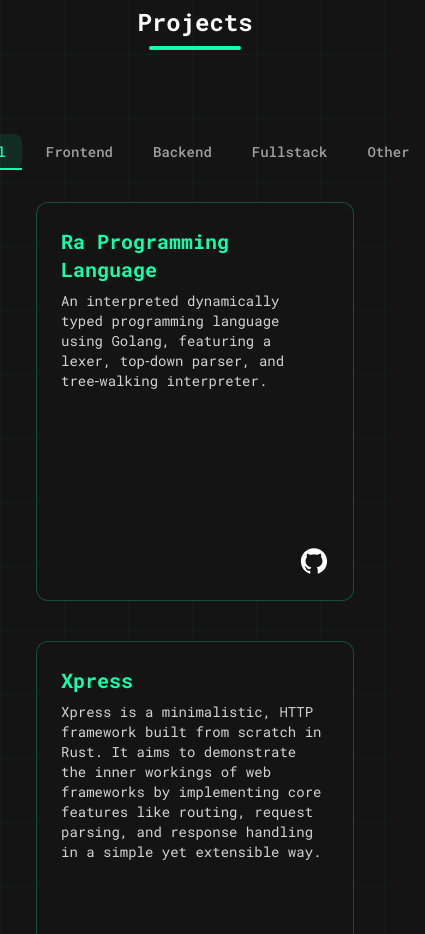
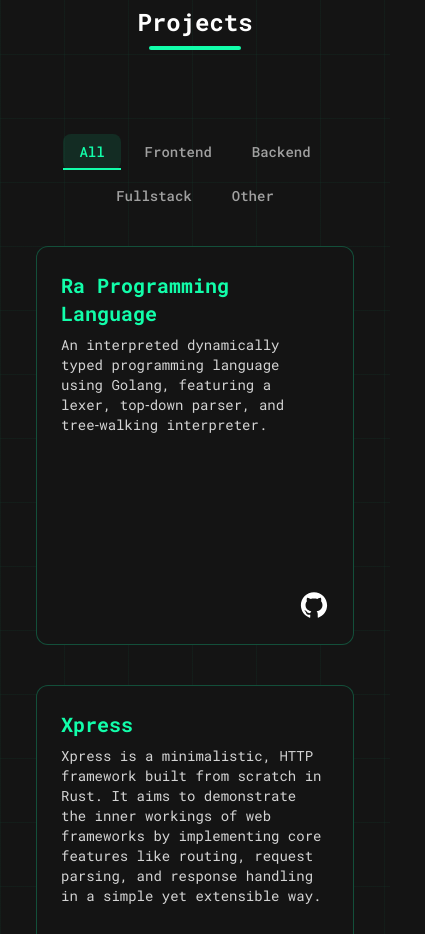
Before and after one commit to MikhailWahib/portfolio, a Next.js app: page / in a window 390 px wide. Shown: the part 1960-2894 px from the top of the page, 425 px wide, since content can reach past the window. Built offline with nearby package versions, Linux system fonts and the light colour scheme; some icons are missing.

Commit message:
Fix projects nav on small screens

```diff
--- a/components/projects.tsx
+++ b/components/projects.tsx
@@ -22,7 +22,7 @@ const ProjectsSectionNav = ({ setFilter }: ProjectsSectionNavProps) => {
 	}
 
 	return (
-		<nav className='relative top-8 flex justify-center gap-2 sm:gap-5'>
+		<nav className='relative top-8 flex justify-center flex-wrap gap-2 sm:gap-5'>
 			{filters.map((f) => (
 				<button
 					key={f}
```
